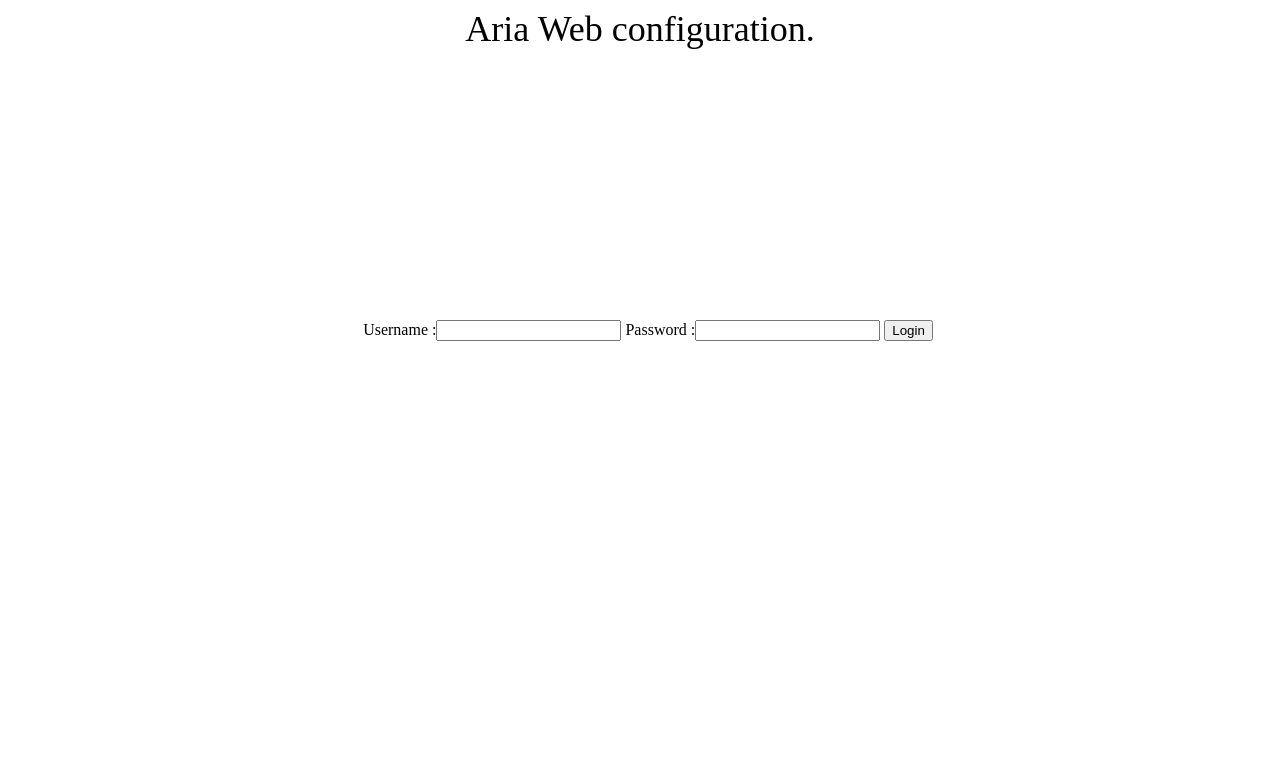
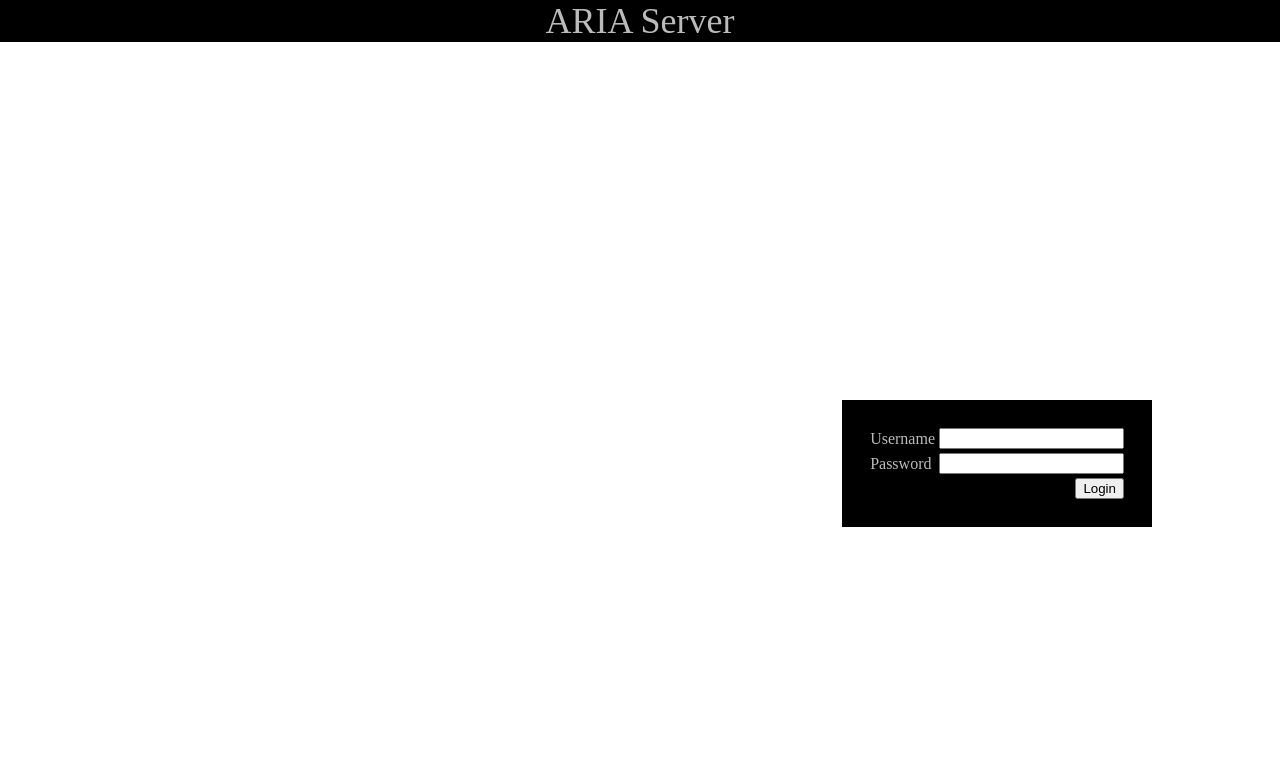
Before and after one commit to AriaCET/aria-server, a Flask app: page / in a window 1280 px wide. Shown: the top 767 px of the page. Run offline with Flask 2, Linux system fonts and the light colour scheme.

Commit message:
Minor UI style changes.

```diff
--- a/src/aria/static/style.css
+++ b/src/aria/static/style.css
@@ -1,7 +1,15 @@
+body
+{
+    margin:0px;
+    font-family:serif;
+}
 #title_block
 {
     width:100%;
     font-size:36px;
+    background-color:#000000;
+    color:#bbbbbb;
+    //font-family:"Serif";
     text-align:center;
 }
 #navigation_block
@@ -57,8 +65,16 @@
 }
 #auth_form
 {
-    width:100%;
-    position:fixed;
-    top:40%;
-    text-align:center;
+    padding: 25px;
+    background-color: #000000;
+    position:absolute;
+    top:50%;
+    right:10%;
+    color: #bbbbbb;
+    //text-align:center;
+
 }
+#login
+{
+    float: right;
+}
--- a/src/aria/templates/layout.html
+++ b/src/aria/templates/layout.html
@@ -4,12 +4,14 @@
 <script type=text/javascript src="{{ url_for('static', filename='jquery.js') }}"></script>
 <script type=text/javascript src="{{ url_for('static', filename='main.js') }}"></script>
 <body onload = "speakerManager();">
-  <div id = "title_block">Aria Web configuration.</div>
+  <div id = "title_block">ARIA Server</div>
   {% if logedin == false %}
   <form id = "auth_form" method = "POST" action = "/login">
-    Username :<input type = "text" name = "username"/>
-    Password :<input type = "password" name = "password"/>
-    <input type = "submit" value = "Login" />
+    <table>
+      <tr><td>Username</td><td> <input type = "text" name = "username"/></td></tr>
+      <tr><td>Password</td><td><input type = "password" name = "password"/></td></tr>
+      <tr><td colspan="2"><input type = "submit" value = "Login" id='login'/></td></tr>
+    </table>
   </form>
   {% else %}
   <form id = "logout_form" action = "/logout">
```
